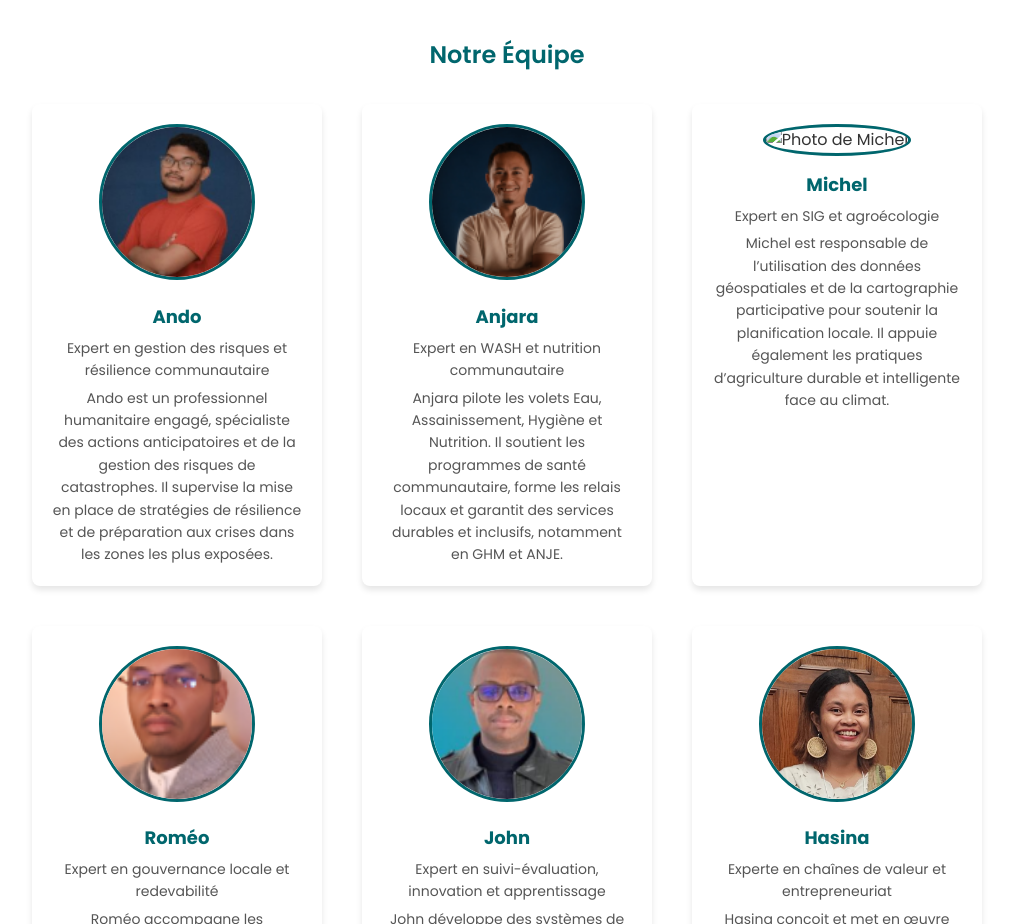
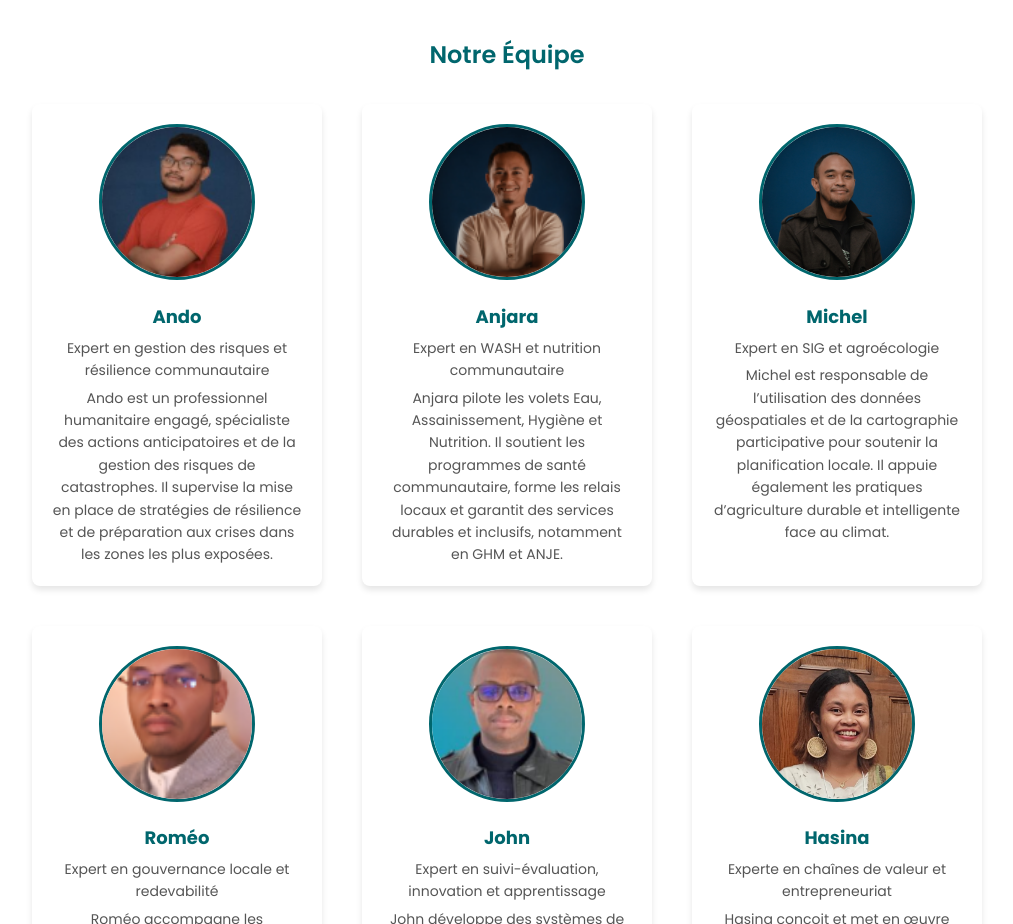
Before and after one commit to Jasmina123-ask/ONG-Harona, a plain HTML site: page a-propos.html in a window 1280 px wide. Shown: the part 3520-4444 px from the top of the page, without its empty margins (133-1146 px from the left). Drawn offline with Linux system fonts and the light colour scheme.

Commit message:
ajout d'un photos

```diff
--- a/a-propos.html
+++ b/a-propos.html
@@ -133,7 +133,7 @@
                         <p class="description">Anjara pilote les volets Eau, Assainissement, Hygiène et Nutrition. Il soutient les programmes de santé communautaire, forme les relais locaux et garantit des services durables et inclusifs, notamment en GHM et ANJE.</p>
                     </div>
                     <div class="team-member-card">
-                        <img src="assets/images/michel-photo.jpg" alt="Photo de Michel">
+                        <img src="asset/image/Michel.jpg" alt="Photo de Michel">
                         <h4>Michel</h4>
                         <p>Expert en SIG et agroécologie</p>
                         <p class="description">Michel est responsable de l’utilisation des données géospatiales et de la cartographie participative pour soutenir la planification locale. Il appuie également les pratiques d’agriculture durable et intelligente face au climat.</p>
```
Also changed, not shown: asset/image/Michel.jpg (added).
